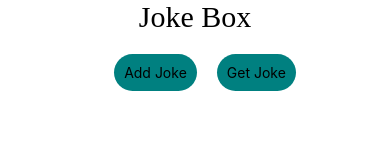
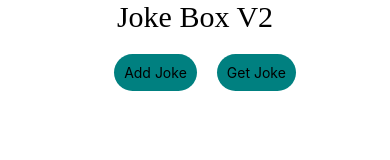
Before and after one commit to saltyrant/jokebox, a React Native app: screen / in a window 390 px wide. Shown: the top 160 px of the page. Built offline with nearby package versions, Linux system fonts and the light colour scheme; no server answers; what aws-amplify would draw is missing.

Commit message:
changed to version 2

```diff
--- a/App.js
+++ b/App.js
@@ -48,7 +48,7 @@ export default function App() {
 
   return (
     <SafeAreaView>
-      <Text style={styles.pageTitle}>Joke Box</Text>
+      <Text style={styles.pageTitle}>Joke Box V2</Text>
     <View style={styles.container}>
         <TouchableOpacity
           style={styles.button}
```
